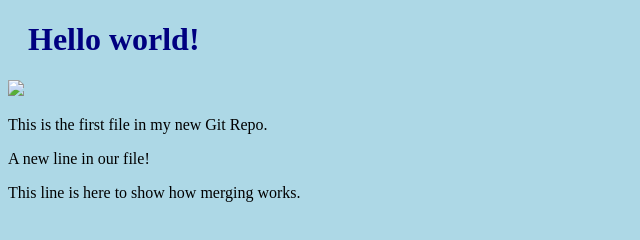
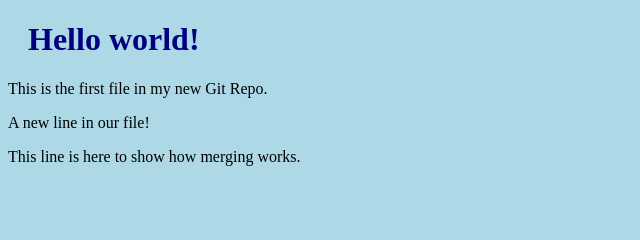
Before and after one commit to ivoake/ivoake.github.io, a plain HTML site: page index.html in a window 1280 px wide. Shown: the whole page, without its empty margins (0-640 px from the left). Drawn offline with Linux system fonts and the light colour scheme.

Commit message:
deleted index.htm image tag

```diff
--- a/index.html
+++ b/index.html
@@ -9,8 +9,7 @@
 <body>
 
 <h1>Hello world!</h1>
-<div><img src="img_hello_world.jpg" alt="Hello World from Space“
-style="width:100%;max-width:960px"></div>
+
 <p>This is the first file in my new Git Repo.</p>
 <p>A new line in our file!</p>
 <p>This line is here to show how merging works.</p>
```
